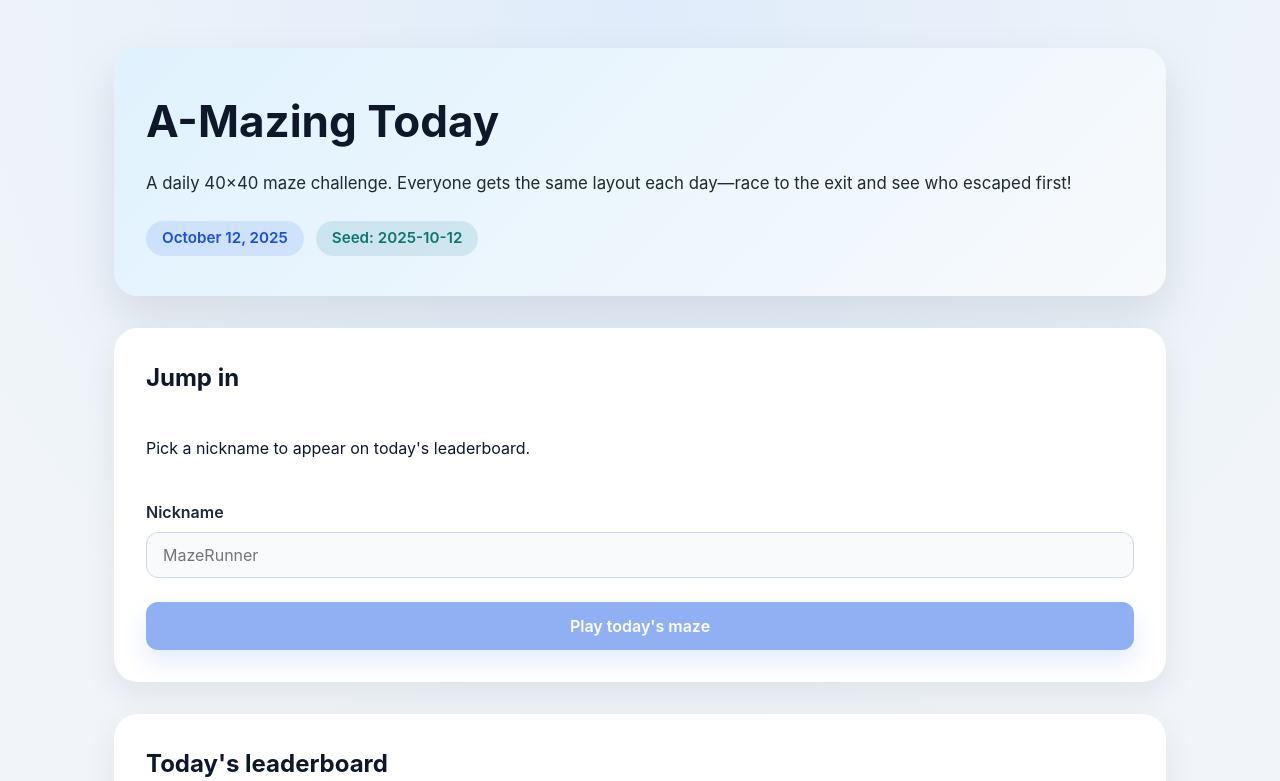
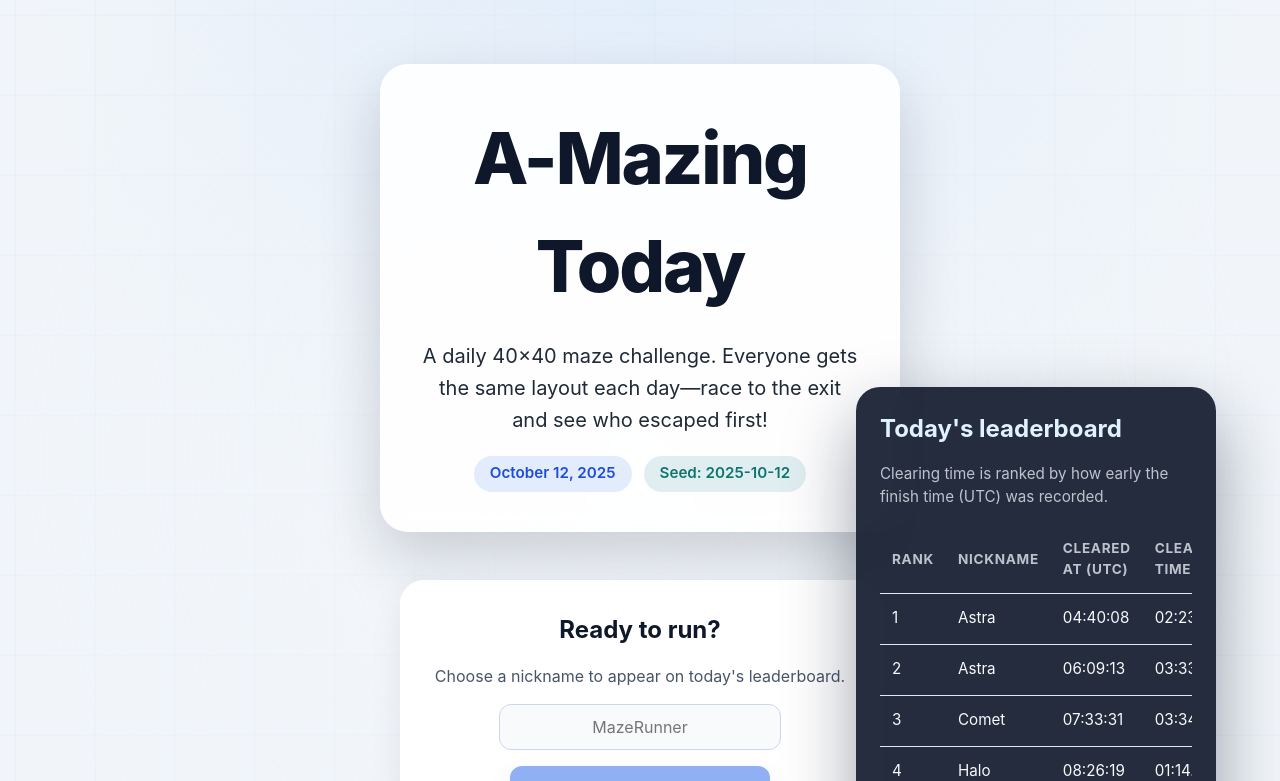
Before and after one commit to BangJeongHyeok/a-mazing-today, a React (Vite) app: page / in a window 1280 px wide. Shown: the top 781 px of the page. Built offline with nearby package versions, Linux system fonts and the light colour scheme.

Commit message:
Refine landing screen layout

```diff
--- a/src/App.css
+++ b/src/App.css
@@ -1,3 +1,178 @@
+.landing-page {
+  position: relative;
+  min-height: 100vh;
+  display: flex;
+  align-items: center;
+  justify-content: center;
+  padding: clamp(2rem, 8vw, 4rem);
+  color: #0f172a;
+  overflow: hidden;
+}
+
+.landing-background {
+  position: absolute;
+  inset: 0;
+  background-image: linear-gradient(90deg, rgba(59, 130, 246, 0.08) 1px, transparent 1px),
+    linear-gradient(180deg, rgba(59, 130, 246, 0.08) 1px, transparent 1px);
+  background-size: 80px 80px;
+  animation: panGrid 30s linear infinite;
+  opacity: 0.6;
+  pointer-events: none;
+  z-index: 0;
+}
+
+.landing-background::after {
+  content: '';
+  position: absolute;
+  inset: 0;
+  background: radial-gradient(circle at center, rgba(248, 250, 252, 0.95), rgba(241, 245, 249, 0.35) 55%, transparent 80%);
+}
+
+@keyframes panGrid {
+  from {
+    background-position: 0 0, 0 0;
+  }
+  to {
+    background-position: 80px 80px, 80px 80px;
+  }
+}
+
+.landing-main,
+.landing-leaderboard {
+  position: relative;
+  z-index: 1;
+}
+
+.landing-main {
+  display: flex;
+  flex-direction: column;
+  align-items: center;
+  gap: clamp(1.5rem, 4vw, 3rem);
+  text-align: center;
+  width: min(520px, 100%);
+}
+
+.landing-hero {
+  display: flex;
+  flex-direction: column;
+  align-items: center;
+  gap: 1.25rem;
+  padding: clamp(1.5rem, 4vw, 2.5rem);
+  border-radius: 28px;
+  background: rgba(255, 255, 255, 0.9);
+  box-shadow: 0 25px 60px rgba(15, 23, 42, 0.18);
+  backdrop-filter: blur(10px);
+}
+
+.landing-title {
+  margin: 0;
+  font-size: clamp(3rem, 8vw, 4.5rem);
+  font-weight: 800;
+  letter-spacing: -0.03em;
+}
+
+.landing-subtitle {
+  margin: 0;
+  font-size: clamp(1.05rem, 2.6vw, 1.25rem);
+  line-height: 1.6;
+  max-width: 40ch;
+  color: #1f2937;
+}
+
+.landing-meta {
+  display: flex;
+  flex-wrap: wrap;
+  gap: 0.75rem;
+  justify-content: center;
+}
+
+.landing-start-card {
+  width: min(480px, 90vw);
+  align-items: center;
+  text-align: center;
+  gap: 1.25rem;
+  background: rgba(255, 255, 255, 0.9);
+  box-shadow: 0 18px 45px rgba(15, 23, 42, 0.15);
+  backdrop-filter: blur(10px);
+}
+
+.landing-start-card h2 {
+  margin: 0;
+  font-size: 1.65rem;
+}
+
+.landing-start-description {
+  margin: 0;
+  color: #475569;
+  font-size: 1rem;
+}
+
+.landing-form {
+  align-items: center;
+  gap: 0.75rem;
+}
+
+.landing-form input {
+  text-align: center;
+}
+
+.landing-start-card .primary {
+  width: min(260px, 100%);
+}
+
+.landing-leaderboard {
+  position: absolute;
+  bottom: clamp(1.5rem, 5vh, 3rem);
+  right: clamp(1.5rem, 6vw, 4rem);
+  width: min(360px, 45vw);
+}
+
+.landing-leaderboard .card {
+  background: rgba(15, 23, 42, 0.9);
+  color: #f8fafc;
+  box-shadow: 0 30px 70px rgba(15, 23, 42, 0.4);
+  backdrop-filter: blur(14px);
+  padding: 1.5rem;
+}
+
+.landing-leaderboard h2 {
+  color: #e0f2fe;
+}
+
+.landing-leaderboard .card-subtitle {
+  color: rgba(226, 232, 240, 0.8);
+}
+
+.landing-leaderboard .leaderboard-table th {
+  color: rgba(226, 232, 240, 0.8);
+}
+
+.landing-leaderboard .leaderboard-table td {
+  color: #f8fafc;
+}
+
+.landing-leaderboard .leaderboard-row.highlight {
+  background: rgba(59, 130, 246, 0.35);
+}
+
+.landing-leaderboard .leaderboard-wrapper {
+  max-height: min(45vh, 320px);
+  overflow-y: auto;
+  padding-right: 0.25rem;
+}
+
+.visually-hidden {
+  position: absolute;
+  width: 1px;
+  height: 1px;
+  padding: 0;
+  margin: -1px;
+  overflow: hidden;
+  clip: rect(0, 0, 0, 0);
+  white-space: nowrap;
+  border: 0;
+}
+
 .page {
   width: min(1100px, 100%);
   margin: 0 auto;
@@ -334,6 +509,30 @@ button.ghost:hover {
   margin-top: 1rem;
 }
 
+@media (max-width: 1100px) {
+  .landing-leaderboard {
+    right: clamp(1rem, 5vw, 3rem);
+    width: min(400px, 55vw);
+  }
+}
+
+@media (max-width: 900px) {
+  .landing-page {
+    padding: clamp(1.5rem, 6vw, 3rem);
+    padding-bottom: clamp(3rem, 10vw, 4rem);
+  }
+
+  .landing-main {
+    width: min(560px, 100%);
+  }
+
+  .landing-leaderboard {
+    position: static;
+    width: min(560px, 100%);
+    margin-top: clamp(2rem, 7vw, 3rem);
+  }
+}
+
 @media (max-width: 640px) {
   .page {
     padding: 2rem 1rem 3rem;
@@ -348,4 +547,17 @@ button.ghost:hover {
   .maze-grid {
     width: 100%;
   }
+
+  .landing-hero,
+  .landing-start-card {
+    padding: 1.5rem;
+  }
+
+  .landing-title {
+    font-size: clamp(2.5rem, 10vw, 3.25rem);
+  }
+
+  .landing-start-card .primary {
+    width: 100%;
+  }
 }
--- a/src/App.jsx
+++ b/src/App.jsx
@@ -264,27 +264,30 @@ function App() {
     setShowSolution(false)
   }
 
-  return (
-    <div className="page">
-      {view === 'landing' && (
-        <>
-          <header className="hero">
-            <h1>A-Mazing Today</h1>
-            <p>
-              A daily 40×40 maze challenge. Everyone gets the same layout each day—race to the exit and see who
-              escaped first!
+  if (view === 'landing') {
+    return (
+      <div className="landing-page">
+        <div className="landing-background" aria-hidden="true" />
+        <div className="landing-main">
+          <header className="landing-hero">
+            <h1 className="landing-title">A-Mazing Today</h1>
+            <p className="landing-subtitle">
+              A daily 40×40 maze challenge. Everyone gets the same layout each day—race to the exit and see who escaped
+              first!
             </p>
-            <div className="hero-meta">
+            <div className="landing-meta">
               <span className="pill">{todayLabel}</span>
               <span className="pill secondary">Seed: {dailyKey}</span>
             </div>
           </header>
 
-          <section className="card start-card">
-            <h2>Jump in</h2>
-            <p>Pick a nickname to appear on today&apos;s leaderboard.</p>
-            <div className="start-form">
-              <label htmlFor="nickname">Nickname</label>
+          <section className="card landing-start-card" aria-labelledby="landing-start-heading">
+            <h2 id="landing-start-heading">Ready to run?</h2>
+            <p className="landing-start-description">Choose a nickname to appear on today&apos;s leaderboard.</p>
+            <div className="start-form landing-form">
+              <label className="visually-hidden" htmlFor="nickname">
+                Nickname
+              </label>
               <input
                 id="nickname"
                 type="text"
@@ -297,11 +300,17 @@ function App() {
               Play today&apos;s maze
             </button>
           </section>
+        </div>
 
+        <div className="landing-leaderboard">
           <Leaderboard title="Today&apos;s leaderboard" entries={leaderboard} highlight={playerResult} />
-        </>
-      )}
+        </div>
+      </div>
+    )
+  }
 
+  return (
+    <div className="page">
       {view === 'playing' && (
         <>
           <header className="hero">
```
